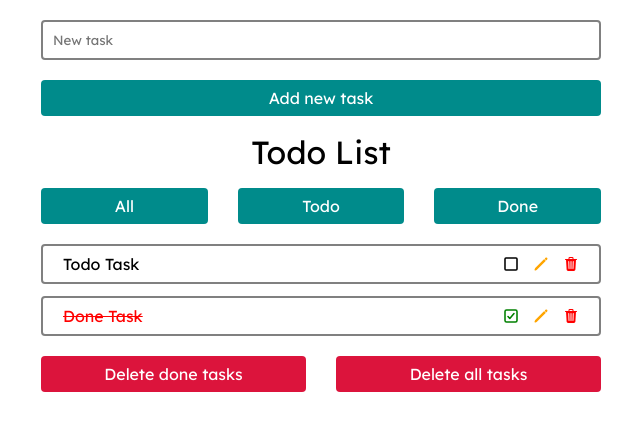
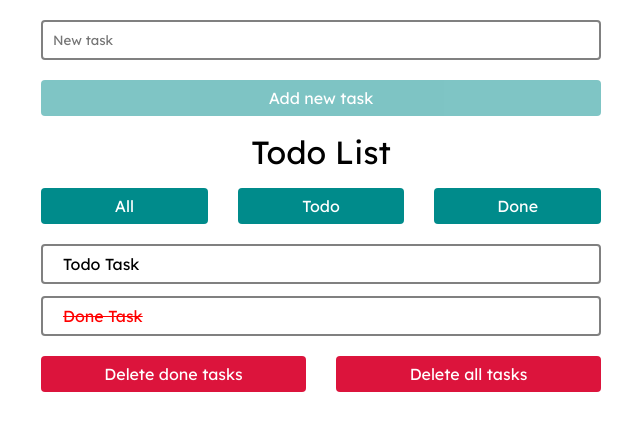
Before and after one commit to toraneko-san/todo-list, a React (Vite) app: page / in a window 1280 px wide. Shown: the top 430 px of the page, without its empty margins (319-959 px from the left). Built offline with nearby package versions, Linux system fonts and the light colour scheme.

Commit message:
disable add new task button when input is empty

```diff
--- a/src/components/TaskList.jsx
+++ b/src/components/TaskList.jsx
@@ -52,11 +52,14 @@
     <div className="task-container">
       <input
         type="text"
-        value={newTaskName}
         placeholder="New task"
         onChange={(e) => setNewTaskName(e.target.value)}
+        value={newTaskName}
       />
-      <div className="task-button" onClick={createTask}>
+      <div
+        className={`task-button ${newTaskName == "" && "task-button-disabled"}`}
+        onClick={createTask}
+      >
         Add new task
       </div>
       <h1>Todo List</h1>
--- a/src/style.css
+++ b/src/style.css
@@ -92,6 +92,12 @@
   cursor: pointer;
 }
 
+.task-button-disabled {
+  opacity: 50%;
+  cursor: default;
+  pointer-events: none;
+}
+
 .task-button:hover {
   transform: scale(1.05);
 }
```
